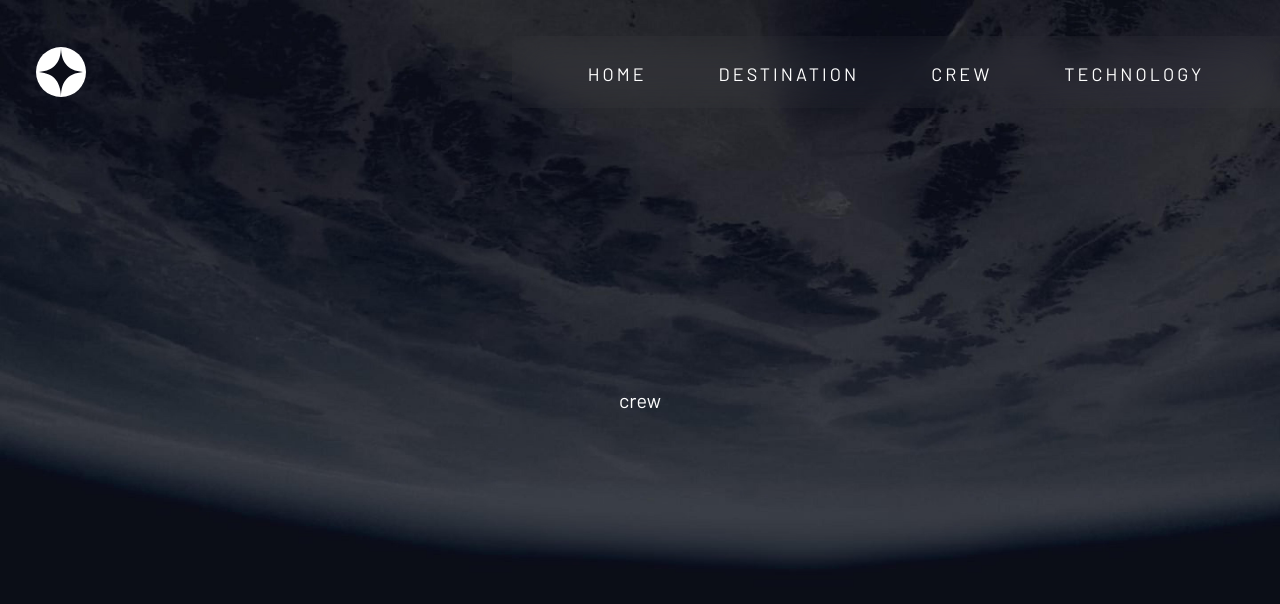
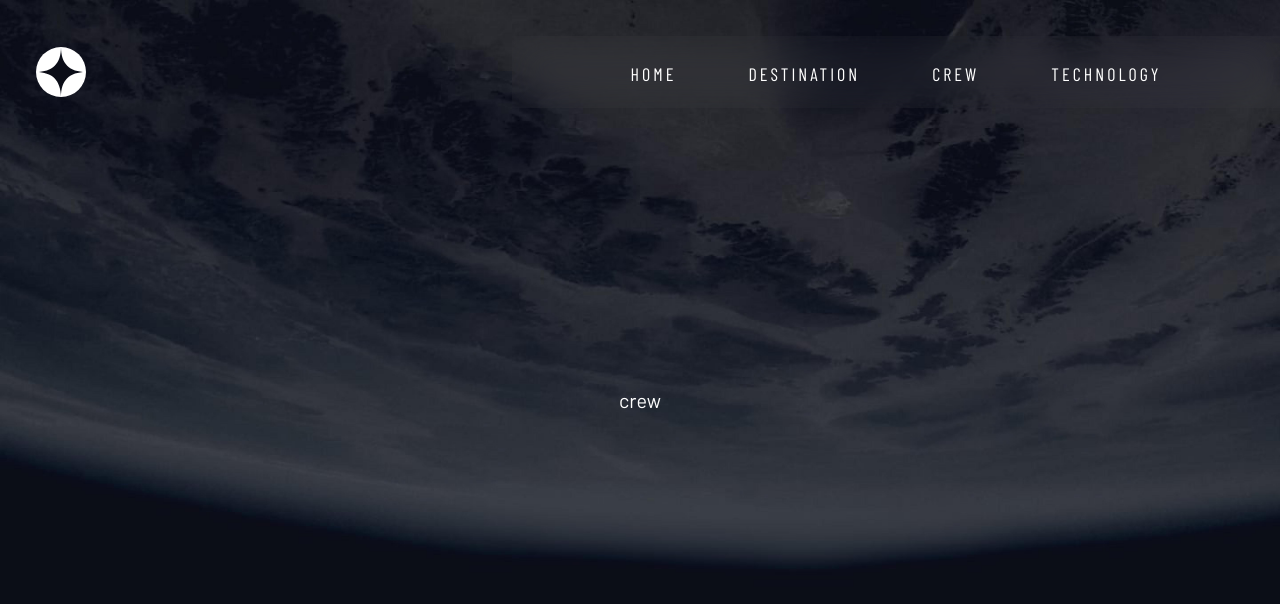
Before and after one commit to jeklnd/space-tourism, a React (Create React App) app: page /crew in a window 1280 px wide. Shown: the top 604 px of the page. Built offline with nearby package versions, Linux system fonts and the light colour scheme.

Commit message:
refactor

```diff
--- a/src/components/Nav.module.css
+++ b/src/components/Nav.module.css
@@ -40,7 +40,7 @@ nav {
   }
 
   nav a {
-    font-family: var(--font-three);
+    font-family: var(--barlow-condensed);
     font-size: 1rem;
     letter-spacing: 0.1688rem;
     text-decoration: none;
```
